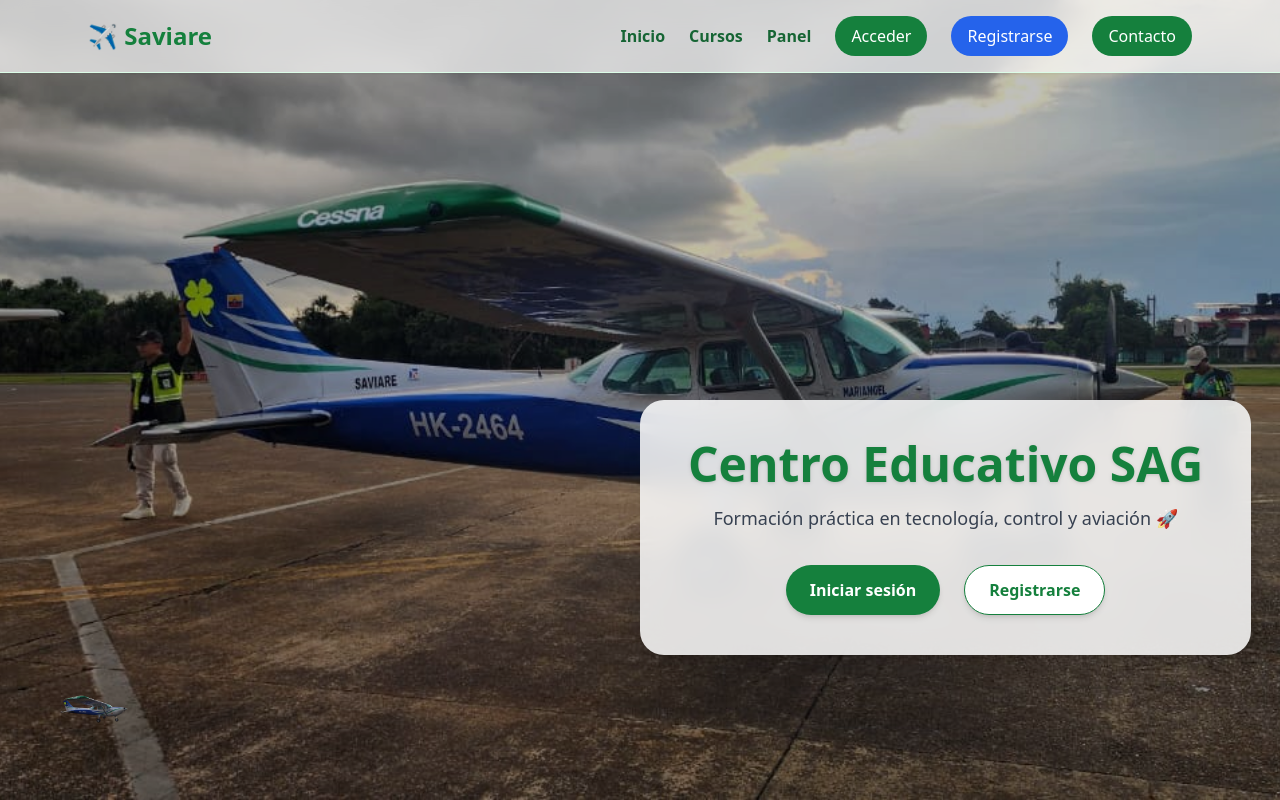
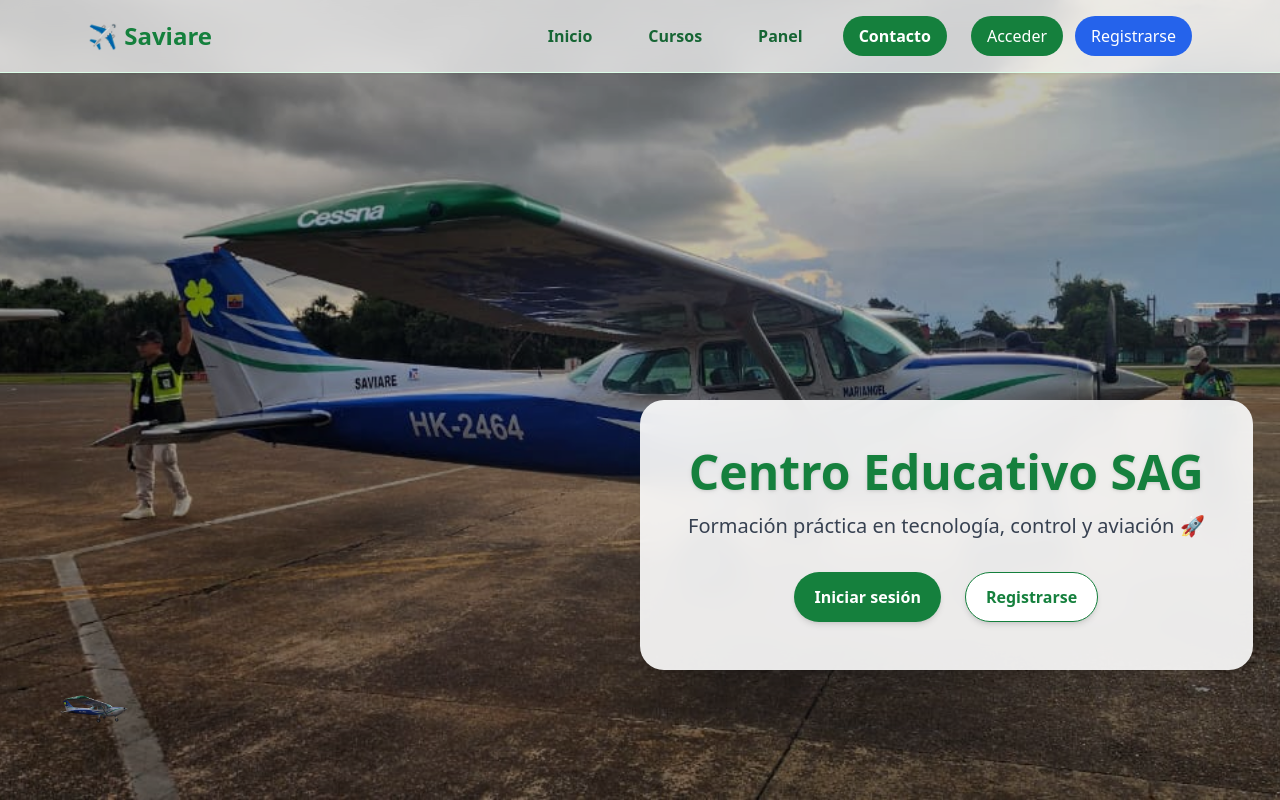
Before and after one commit to smsSaviare/centro-educativo-SAG, a React (Vite) app in the folder frontend/: page /#/ in a window 1280 px wide. Built offline with nearby package versions, Linux system fonts and the light colour scheme; no server answers.

Commit message:
Actualizaciones

```diff
--- a/frontend/package.json
+++ b/frontend/package.json
@@ -16,6 +16,7 @@
     "@clerk/clerk-react": "^5.53.3",
     "axios": "^1.12.2",
     "framer-motion": "^12.23.24",
+    "lucide-react": "^0.548.0",
     "react": "^19.1.1",
     "react-dom": "^19.1.1",
     "react-router-dom": "^7.9.4"
--- a/frontend/src/components/Home.jsx
+++ b/frontend/src/components/Home.jsx
@@ -2,7 +2,13 @@
 import { motion } from "framer-motion";
 import avionFondo from "../assets/avion.jpg";
 import avionAnimado from "../assets/avion.png";
-import { SignInButton, SignUpButton, SignedIn, SignedOut, UserButton } from "@clerk/clerk-react";
+import {
+  SignInButton,
+  SignUpButton,
+  SignedIn,
+  SignedOut,
+  UserButton,
+} from "@clerk/clerk-react";
 
 export default function Home() {
   return (
@@ -19,25 +25,28 @@ export default function Home() {
         initial={{ opacity: 0, y: 40 }}
         animate={{ opacity: 1, y: 0 }}
         transition={{ duration: 1 }}
-        className="absolute z-10 bg-white/85 backdrop-blur-md rounded-3xl shadow-xl px-12 py-10 max-w-2xl text-center left-1/2 top-1/2 -translate-x-1/2 -translate-y-1/2"
+        className="absolute z-10 bg-white/90 backdrop-blur-md rounded-3xl shadow-xl
+                   px-6 py-8 sm:px-10 sm:py-10 md:px-12 md:py-12
+                   max-w-[90%] sm:max-w-lg md:max-w-2xl
+                   text-center left-1/2 top-1/2 -translate-x-1/2 -translate-y-1/2"
       >
-        <h1 className="text-5xl font-extrabold text-green-700 drop-shadow">
+        <h1 className="text-3xl sm:text-4xl md:text-5xl font-extrabold text-green-700 drop-shadow">
           Centro Educativo SAG
         </h1>
-        <p className="mt-4 text-gray-700 text-lg leading-relaxed">
+        <p className="mt-4 text-gray-700 text-base sm:text-lg md:text-xl leading-relaxed">
           Formación práctica en tecnología, control y aviación 🚀
         </p>
 
         {/* 🔹 Botones Clerk */}
-        <div className="mt-8 flex justify-center gap-6 flex-wrap">
+        <div className="mt-8 flex justify-center gap-4 sm:gap-6 flex-wrap">
           <SignedOut>
             <SignInButton mode="modal">
-              <button className="bg-green-700 text-white font-semibold px-6 py-3 rounded-full shadow-md hover:bg-green-600 transition-all">
+              <button className="bg-green-700 text-white font-semibold px-5 py-3 rounded-full shadow-md hover:bg-green-600 transition-all text-sm sm:text-base">
                 Iniciar sesión
               </button>
             </SignInButton>
             <SignUpButton mode="modal">
-              <button className="bg-white text-green-700 border border-green-700 font-semibold px-6 py-3 rounded-full shadow-md hover:bg-green-50 transition-all">
+              <button className="bg-white text-green-700 border border-green-700 font-semibold px-5 py-3 rounded-full shadow-md hover:bg-green-50 transition-all text-sm sm:text-base">
                 Registrarse
               </button>
             </SignUpButton>
@@ -46,7 +55,7 @@ export default function Home() {
           {/* 🔹 Si el usuario ya está autenticado */}
           <SignedIn>
             <div className="flex flex-col items-center gap-3">
-              <p className="text-green-700 font-semibold text-lg">
+              <p className="text-green-700 font-semibold text-base sm:text-lg">
                 ¡Bienvenido de nuevo!
               </p>
               <UserButton afterSignOutUrl="/" />
@@ -59,7 +68,7 @@ export default function Home() {
       <motion.img
         src={avionAnimado}
         alt="Avión Saviare"
-        className="absolute w-28 bottom-16 opacity-90"
+        className="absolute w-20 sm:w-24 md:w-28 bottom-10 sm:bottom-16 opacity-90"
         initial={{ x: "-10%" }}
         animate={{ x: ["-10%", "110%"] }}
         transition={{
--- a/frontend/src/components/Navbar.jsx
+++ b/frontend/src/components/Navbar.jsx
@@ -10,9 +10,11 @@ import {
   UserButton,
   useClerk,
 } from "@clerk/clerk-react";
+import { Menu, X } from "lucide-react";
 
 export default function Navbar() {
   const [scrolled, setScrolled] = useState(false);
+  const [menuOpen, setMenuOpen] = useState(false);
   const navigate = useNavigate();
   const { signOut } = useClerk();
 
@@ -23,26 +25,40 @@ export default function Navbar() {
   }, []);
 
   const navLinkClass =
-    "hover:text-green-600 transition cursor-pointer font-semibold";
+    "block px-4 py-2 hover:text-green-600 transition font-semibold";
 
   const handleLogout = async () => {
     try {
-      // 🔹 Cierra sesión y redirige a la URL del home
       await signOut({
         redirectUrl: "https://smssaviare.github.io/centro-educativo-SAG/#/",
       });
-
-      // 🔹 Espera un poco y recarga la app para actualizar el estado de Clerk
-      setTimeout(() => {
-        window.location.reload();
-      }, 500);
+      setTimeout(() => window.location.reload(), 500);
     } catch (err) {
       console.error("Error cerrando sesión:", err);
-      // Fallback en caso de error
       window.location.href =
         "https://smssaviare.github.io/centro-educativo-SAG/#/";
     }
   };
+
+  const NavLinks = () => (
+    <>
+      <div className={navLinkClass} onClick={() => navigate("/")}>
+        Inicio
+      </div>
+      <div className={navLinkClass} onClick={() => navigate("/courses")}>
+        Cursos
+      </div>
+      <div className={navLinkClass} onClick={() => navigate("/dashboard")}>
+        Panel
+      </div>
+      <div
+        onClick={() => (window.location.hash = "#contacto")}
+        className={`${navLinkClass} bg-green-700 text-white rounded-full hover:bg-green-600 text-center`}
+      >
+        Contacto
+      </div>
+    </>
+  );
 
   return (
     <motion.nav
@@ -56,7 +72,7 @@ export default function Navbar() {
       }`}
     >
       <div className="max-w-6xl mx-auto px-6 py-4 flex justify-between items-center">
-        {/* Logo / Marca */}
+        {/* Logo */}
         <div
           onClick={() => navigate("/")}
           className="text-2xl font-bold text-green-700 cursor-pointer"
@@ -64,29 +80,31 @@ export default function Navbar() {
           ✈️ Saviare
         </div>
 
-        {/* Enlaces */}
-        <div className="flex space-x-6 text-green-800 items-center">
-          <div className={navLinkClass} onClick={() => navigate("/")}>
-            Inicio
-          </div>
-          <div className={navLinkClass} onClick={() => navigate("/courses")}>
-            Cursos
-          </div>
-          <div className={navLinkClass} onClick={() => navigate("/dashboard")}>
-            Panel
-          </div>
+        {/* Botón menú móvil */}
+        <button
+          onClick={() => setMenuOpen(!menuOpen)}
+          className="md:hidden p-2 text-green-700 hover:text-green-500 transition"
+        >
+          {menuOpen ? <X size={24} /> : <Menu size={24} />}
+        </button>
+
+        {/* Enlaces en escritorio */}
+        <div className="hidden md:flex items-center space-x-6 text-green-800">
+          <NavLinks />
 
           <SignedOut>
+            <div className="flex items-center space-x-3">
               <SignInButton mode="modal">
-              <button className="bg-green-700 text-white px-4 py-2 rounded-full hover:bg-green-600 transition cursor-pointer">
+                <button className="bg-green-700 text-white px-4 py-2 rounded-full hover:bg-green-600 transition">
                   Acceder
                 </button>
               </SignInButton>
               <SignUpButton mode="modal">
-              <button className="bg-blue-600 text-white px-4 py-2 rounded-full hover:bg-blue-500 transition cursor-pointer">
+                <button className="bg-blue-600 text-white px-4 py-2 rounded-full hover:bg-blue-500 transition">
                   Registrarse
                 </button>
               </SignUpButton>
+            </div>
           </SignedOut>
 
           <SignedIn>
@@ -94,21 +112,44 @@ export default function Navbar() {
               <UserButton />
               <button
                 onClick={handleLogout}
-                className="bg-red-500 text-white px-4 py-2 rounded-full hover:bg-red-600 transition cursor-pointer"
+                className="bg-red-500 text-white px-4 py-2 rounded-full hover:bg-red-600 transition"
               >
                 Cerrar sesión
               </button>
             </div>
           </SignedIn>
-
-          <div
-            onClick={() => (window.location.hash = "#contacto")}
-            className="bg-green-700 text-white px-4 py-2 rounded-full hover:bg-green-600 transition cursor-pointer"
-          >
-            Contacto
         </div>
       </div>
+
+      {/* Menú móvil desplegable */}
+      {menuOpen && (
+        <div className="md:hidden bg-white shadow-lg border-t border-green-100 text-green-800 px-6 py-4 space-y-3">
+          <NavLinks />
+          <SignedOut>
+            <SignInButton mode="modal">
+              <button className="w-full bg-green-700 text-white py-2 rounded-full hover:bg-green-600">
+                Acceder
+              </button>
+            </SignInButton>
+            <SignUpButton mode="modal">
+              <button className="w-full bg-blue-600 text-white py-2 rounded-full hover:bg-blue-500 mt-2">
+                Registrarse
+              </button>
+            </SignUpButton>
+          </SignedOut>
+          <SignedIn>
+            <div className="flex flex-col gap-3">
+              <UserButton />
+              <button
+                onClick={handleLogout}
+                className="bg-red-500 text-white py-2 rounded-full hover:bg-red-600"
+              >
+                Cerrar sesión
+              </button>
             </div>
+          </SignedIn>
+        </div>
+      )}
     </motion.nav>
   );
 }
```
Also changed, not shown: 1 other file (tests, documents, lock files or other folders). Lines whose indentation alone changed are shown as unchanged.
